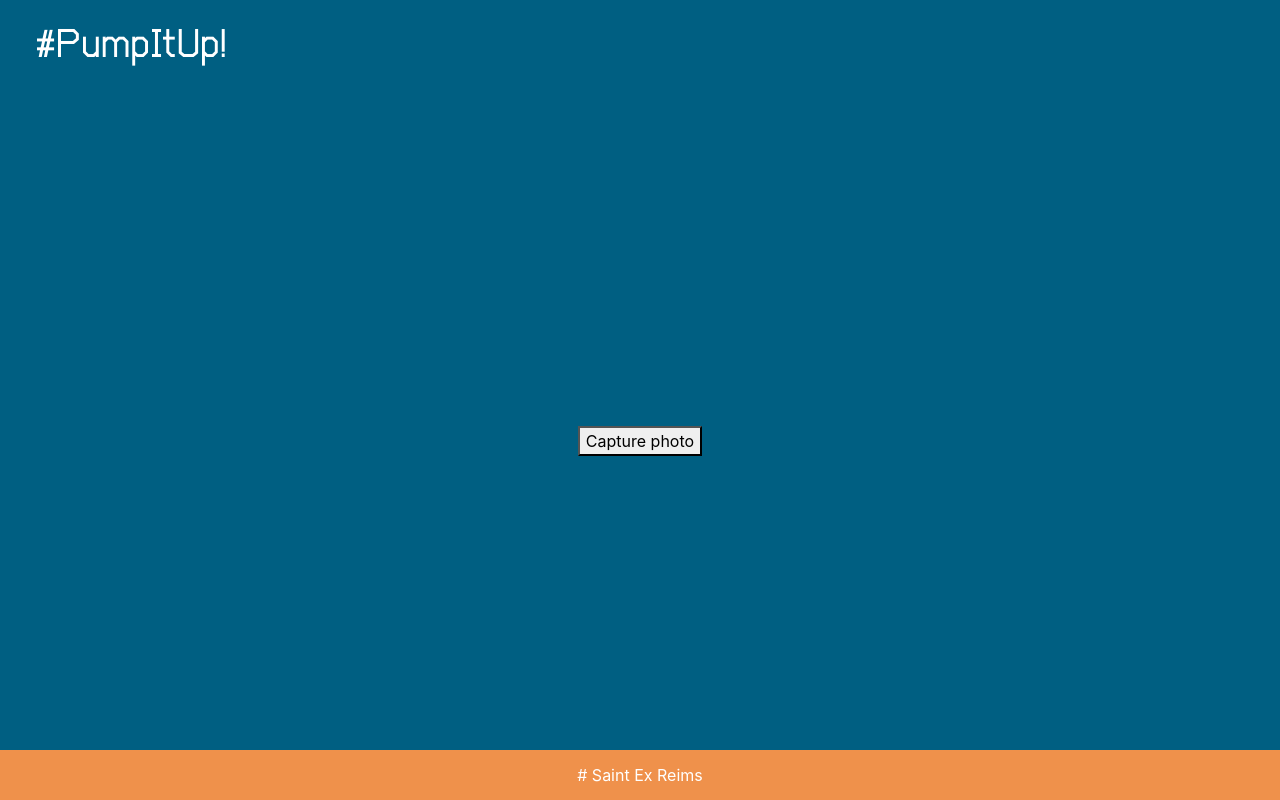
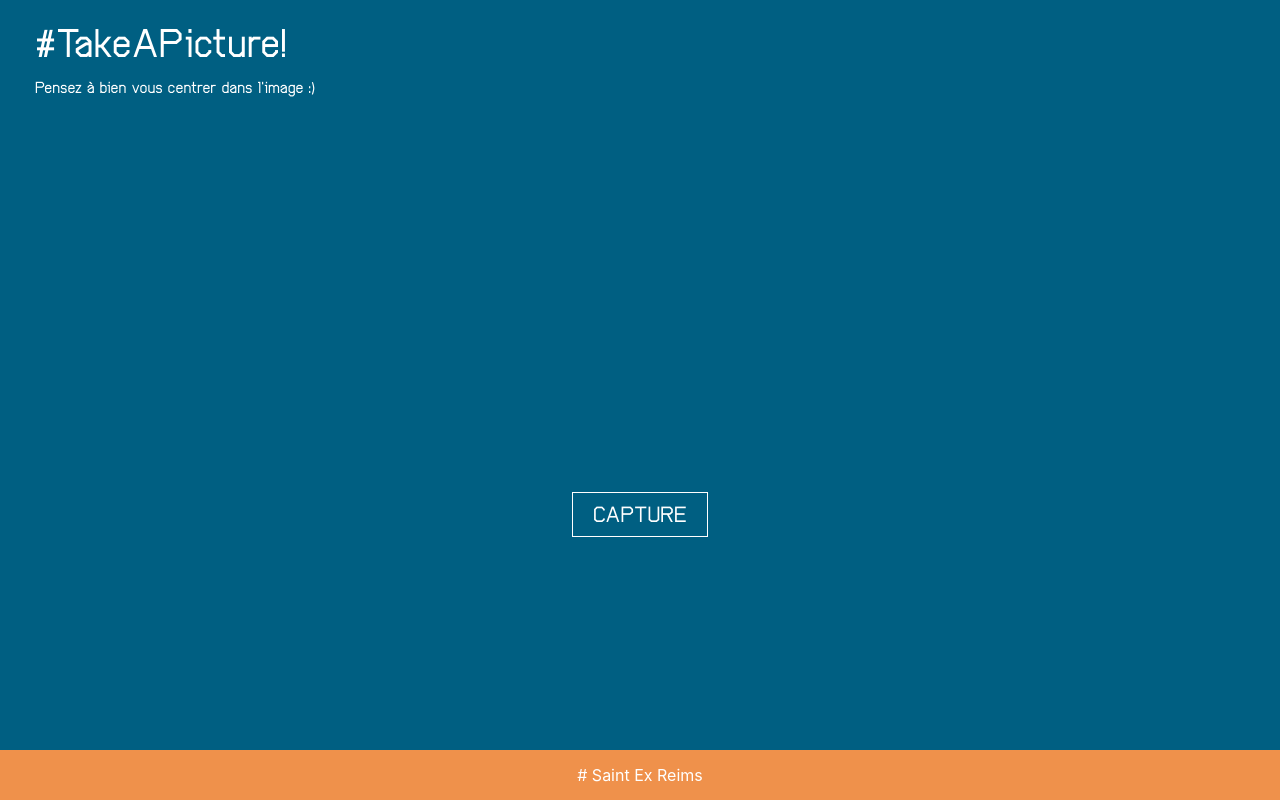
Before and after one commit to WildCodeSchool/reims-0918-js-hackathon-2-ffm, a React (Create React App) app in the folder front/: page /jeu-webcam in a window 1280 px wide. Built offline with nearby package versions, Linux system fonts and the light colour scheme; no server answers.

Commit message:
add webcam functionality and css

```diff
--- a/front/package.json
+++ b/front/package.json
@@ -7,7 +7,6 @@
     "@fortawesome/free-solid-svg-icons": "^5.6.1",
     "@fortawesome/react-fontawesome": "^0.1.3",
     "bootstrap": "^4.1.3",
-    "html2canvas": "^1.0.0-alpha.12",
     "i": "^0.3.6",
     "mauerwerk": "^2.0.2",
     "node-sass": "^4.11.0",
--- /dev/null
+++ b/front/src/components/Webcam.css
@@ -0,0 +1,8 @@
+.polaroid img {
+  filter: grayscale(1) sepia(0.5);
+}
+
+.polaroid {
+  background-color: #fff;
+  color: #000;
+}
--- a/front/src/components/Webcam.js
+++ b/front/src/components/Webcam.js
@@ -1,9 +1,11 @@
 import React, { Fragment } from "react";
 import Webcam from "react-webcam";
+import "./Webcam.css";
+
 class WebcamGame extends React.Component {
   constructor(props) {
     super(props);
-    this.state = { screenshot: "" };
+    this.state = { screenshot: "init", date: "" };
   }
   setRef = webcam => {
     this.webcam = webcam;
@@ -11,19 +13,18 @@ class WebcamGame extends React.Component {
 
   capture = () => {
     const imageSrc = this.webcam.getScreenshot();
-    console.log(imageSrc);
+    const date = Date.now();
+    this.setState({ screenshot: imageSrc, date: date });
   };
 
   render() {
-    const videoConstraints = {
-      width: 1280,
-      height: 720,
-      facingMode: "user"
-    };
-
     return (
       <Fragment>
-        <h2 className="activity-title">#PumpItUp!</h2>
+        <h2 className="activity-title">#TakeAPicture!</h2>
+        <p style={{ fontFamily: "cobolbold", paddingLeft: "20px" }}>
+          Pensez à bien vous centrer dans l'image :)
+        </p>
+        {this.state.screenshot === "init" ? (
           <div
             style={{
               display: "flex",
@@ -31,24 +32,57 @@ class WebcamGame extends React.Component {
               justifyContent: "center"
             }}
           >
+            <div style={{ width: "250px", overflow: "hidden" }}>
               <Webcam
                 audio={false}
                 height={350}
                 ref={this.setRef}
                 screenshotFormat="image/jpeg"
                 width={350}
-            videoConstraints={videoConstraints}
               />
             </div>
+
             <div
               style={{
+                width: "100%",
                 display: "flex",
                 flexWrap: "wrap",
                 justifyContent: "center"
               }}
             >
-          <button onClick={this.capture}>Capture photo</button>
+              <button className="back-button" onClick={this.capture}>
+                Capture
+              </button>
             </div>
+          </div>
+        ) : (
+          <div
+            style={{
+              margin: "0 auto",
+              display: "flex",
+              justifyContent: "center",
+              flexWrap: "wrap"
+            }}
+          >
+            <h2
+              style={{
+                width: "100%",
+                textAlign: "center",
+                display: "block",
+                fontFamily: "cobolbold"
+              }}
+            >
+              Votre photo
+            </h2>
+            <div
+              className="polaroid"
+              style={{ width: "250px", overflow: "hidden" }}
+            >
+              <img alt="screenshot" src={this.state.screenshot} />
+              <h3>{this.state.date}</h3>
+            </div>
+          </div>
+        )}
       </Fragment>
     );
   }
```
Lines whose indentation alone changed are shown as unchanged.
